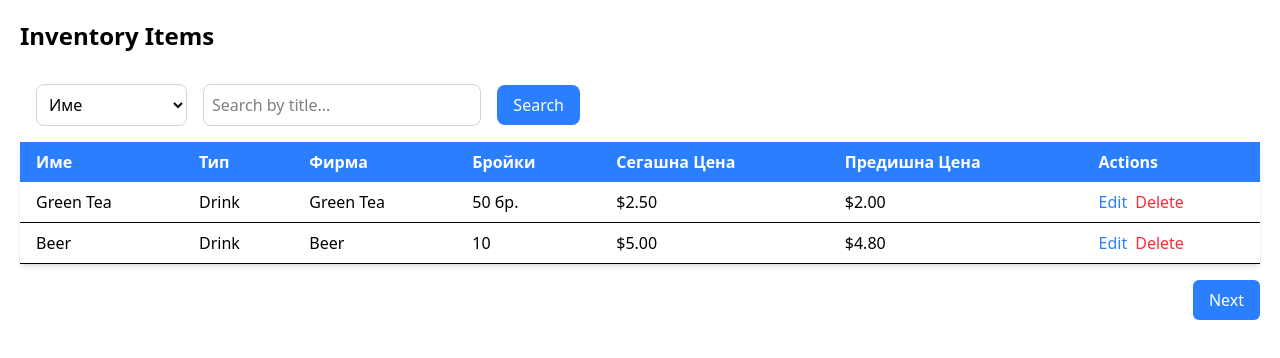
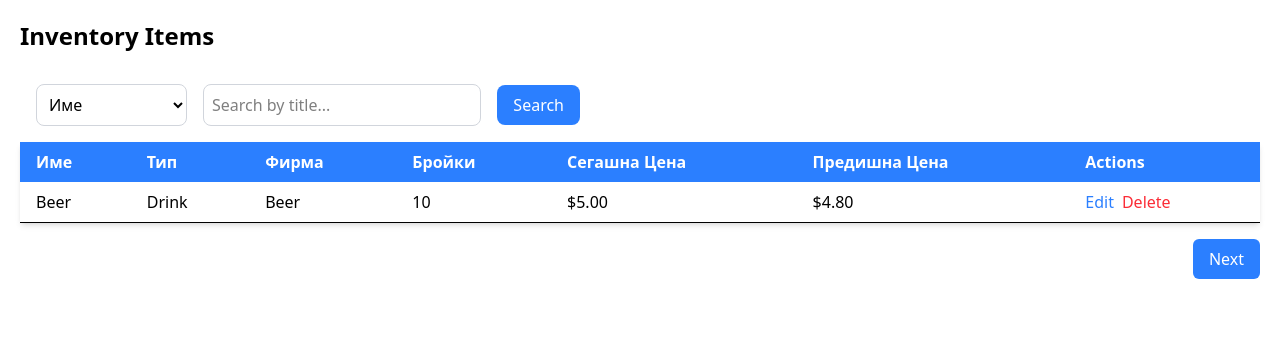
Before and after one commit to BeatrisRah/electron-store, a React (Vite) app: page / in a window 1280 px wide. Shown: the top 358 px of the page. Built offline with nearby package versions, Linux system fonts and the light colour scheme.

Commit message:
Single product

```diff
--- /dev/null
+++ b/src/pages/poducts/ProductItem.tsx
@@ -0,0 +1,21 @@
+import { Product } from "../../types/productType";
+
+type ProductItemProps = Product
+
+export default function ProductItem(data: ProductItemProps) {
+    return (
+        <tr className="border-b hover:bg-gray-50">
+        <td className="px-4 py-2">{data.name}</td>
+        <td className="px-4 py-2">{data.type}</td>
+        <td className="px-4 py-2">{data.company}</td>
+
+        <td className="px-4 py-2">{data.quantity} бр.</td>
+        <td className="px-4 py-2">{data.currentPrice} лв.</td>
+        <td className="px-4 py-2">{data.lastPrice} лв.</td>
+        <td className="px-4 py-2">
+          <button className="text-blue-500 hover:underline">Edit</button>
+          <button className="text-red-500 hover:underline ml-2">Delete</button>
+        </td>
+      </tr>
+    );
+}
--- a/src/pages/poducts/Products.tsx
+++ b/src/pages/poducts/Products.tsx
@@ -21,19 +21,7 @@ export default function Products() {
         </thead>
         <tbody id="itemTableBody">
           {/* Example row */}
-          <tr className="border-b hover:bg-gray-50">
-            <td className="px-4 py-2">Green Tea</td>
-            <td className="px-4 py-2">Drink</td>
-            <td className="px-4 py-2">Green Tea</td>
 
-            <td className="px-4 py-2">50 бр.</td>
-            <td className="px-4 py-2">$2.50</td>
-            <td className="px-4 py-2">$2.00</td>
-            <td className="px-4 py-2">
-              <button className="text-blue-500 hover:underline">Edit</button>
-              <button className="text-red-500 hover:underline ml-2">Delete</button>
-            </td>
-          </tr>
           <tr className="border-b hover:bg-gray-50">
             <td className="px-4 py-2">Beer</td>
             <td className="px-4 py-2">Drink</td>
```
